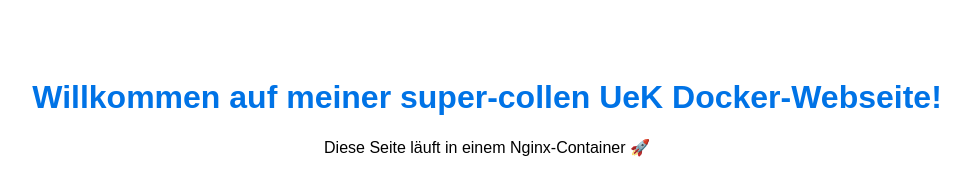
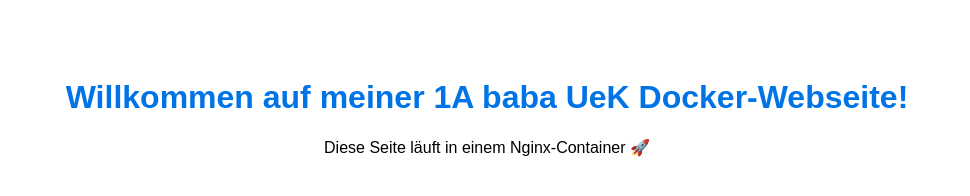
Before and after one commit to Highend105/UeK109, a plain HTML site: page 6.2/index.html in a window 1280 px wide. Shown: the whole page, without its empty margins (153-1123 px from the left). Drawn offline with Linux system fonts and the light colour scheme.

Commit message:
Update index.html

```diff
--- a/6.2/index.html
+++ b/6.2/index.html
@@ -10,7 +10,7 @@
     </style>
 </head>
 <body>
-    <h1>Willkommen auf meiner super-collen UeK Docker-Webseite!</h1>
+    <h1>Willkommen auf meiner 1A baba UeK Docker-Webseite!</h1>
     <p>Diese Seite läuft in einem Nginx-Container 🚀</p>
 </body>
 </html>
```
